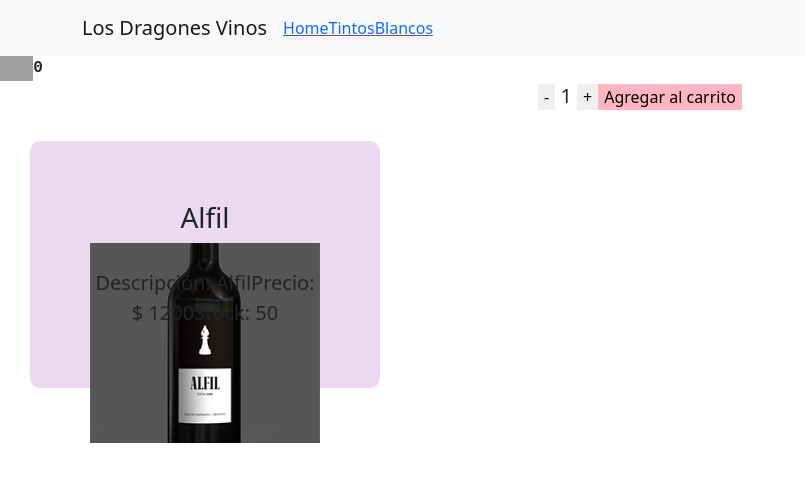
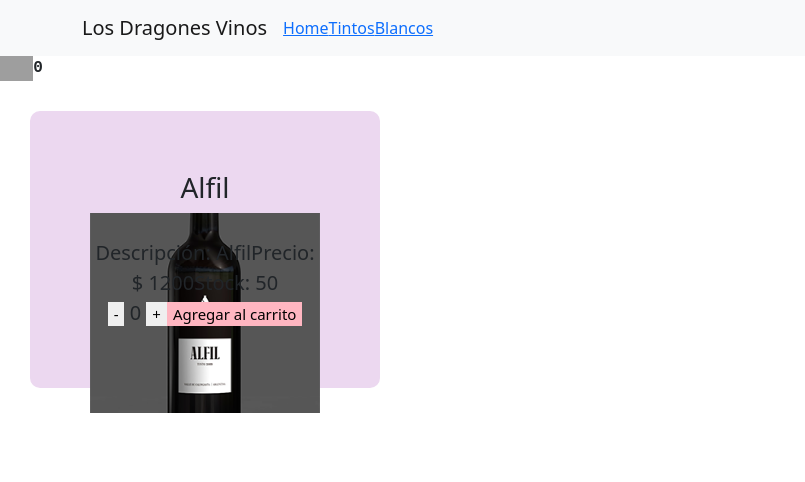
Before and after one commit to florcivelli/losdragonesapp, a React (Create React App) app: page /detail/1 in a window 1280 px wide. Shown: the top 482 px of the page, without its empty margins (0-805 px from the left). Built offline with nearby package versions, Linux system fonts and the light colour scheme; grey boxes are pictures that could not be loaded.

Commit message:
Sincronización Counter

```diff
--- a/src/App.js
+++ b/src/App.js
@@ -3,29 +3,21 @@
 import NavBar from './components/NavBar/NavBar';
 import 'bootstrap/dist/css/bootstrap.min.css';
 import ItemListContainer from './components/ItemListContainer/ItemListContainer';
-import ItemCount from './components/ItemCount/ItemCount';
 import ItemDetailContainer from './components/ItemDetailContainer/ItemDetailContainer';
 import {BrowserRouter, Routes, Route} from 'react-router-dom'
 
 function App() {
-
-  const onAdd = (quantity) => {
-    console.log(quantity)
-  }
 
   return (
     <div className="App">
       <BrowserRouter>
         <NavBar/>
         <Routes>
-          <Route path='/' element={<ItemListContainer/>} />
+          <Route path='/' element={<ItemListContainer/>}/>
           <Route path='/category/:categoryId' element={<ItemListContainer/>} />
+          <Route path='/detail/:productId' element={<ItemDetailContainer/>} />
         </Routes>
       </BrowserRouter>
-
-
-      <ItemCount initial={1} stock={15} onAdd={onAdd}/>
-      <ItemDetailContainer/>
     </div>
   );
 }
--- a/src/components/Item/Item.js
+++ b/src/components/Item/Item.js
@@ -1,4 +1,5 @@
 import './Item.css'
+import { Link } from 'react-router-dom'
 
 const Item = ({id, title, img, price}) => {
 
@@ -14,7 +15,7 @@
                 <h3>Precio: $ {price}</h3>
             </section>
             <footer className='Footer'>
-                <button>Ver detalle</button>
+                <Link to={`/detail/${id}`}>Ver detalle</Link>
             </footer>
         </article>
     )
--- a/src/components/ItemCount/ItemCount.js
+++ b/src/components/ItemCount/ItemCount.js
@@ -1,7 +1,7 @@
 import { useState } from "react"
 import './ItemCount.css'
 
-const ItemCount = ({ initial = 0, stock, onAdd }) => {
+const ItemCount = ({ initial = 0, stock =15, onAdd }) => {
     const [count, setCount] = useState(initial)
 
     const increment = () => {
--- a/src/components/ItemDetail/ItemDetail.js
+++ b/src/components/ItemDetail/ItemDetail.js
@@ -1,6 +1,14 @@
 import './ItemDetail.css'
+import ItemCount from '../ItemCount/ItemCount'
+import { useState } from 'react'
 
 const ItemDetail = ({id, title, img, description, price, stock}) => {
+    const [quantity, setQuantity] = useState (0)
+
+    const handleOnAdd = (count) => {
+        console.log('agregué al carrito')
+        setQuantity(count)
+    }
 
     return (
         <article className='Contenedor'>
@@ -15,6 +23,9 @@
                 <p>Precio: $ {price}</p>
                 <p>Stock: {stock}</p>
             </section>
+            <footer>
+                {quantity === 0 ? <ItemCount onAdd={handleOnAdd} /> : <button>Ir al carrito</button>}
+            </footer>
         </article>
     )
 }
--- a/src/components/ItemDetailContainer/ItemDetailContainer.js
+++ b/src/components/ItemDetailContainer/ItemDetailContainer.js
@@ -1,19 +1,32 @@
 import { useState, useEffect } from 'react'
 import { getItemById } from '../../asynmock'
 import ItemDetail from '../ItemDetail/ItemDetail'
+import { useParams } from 'react-router-dom'
 
 const ItemDetailContainer = () => {
 
-    const [product, setProduct] = useState ()
+    const [products, setProduct] = useState ()
+    const [loading, setLoading] = useState(true)
+
+    const { productId } = useParams()
 
     useEffect(() => {
-        getItemById(1).then(prod =>{
+        setLoading(true)
+        getItemById(productId).then(prod =>{
             setProduct(prod)
+        }).catch(error => {
+            console.log(error)
+        }).finally(() => {
+            setLoading(false)
         })
-    }, [])
+    }, [productId])
+
+    if(loading) {
+        return <h2>Cargando...</h2>
+    }
 
     return (
-        <ItemDetail {...product}/>
+        <ItemDetail {...products}/>
     )
 }
 
```
